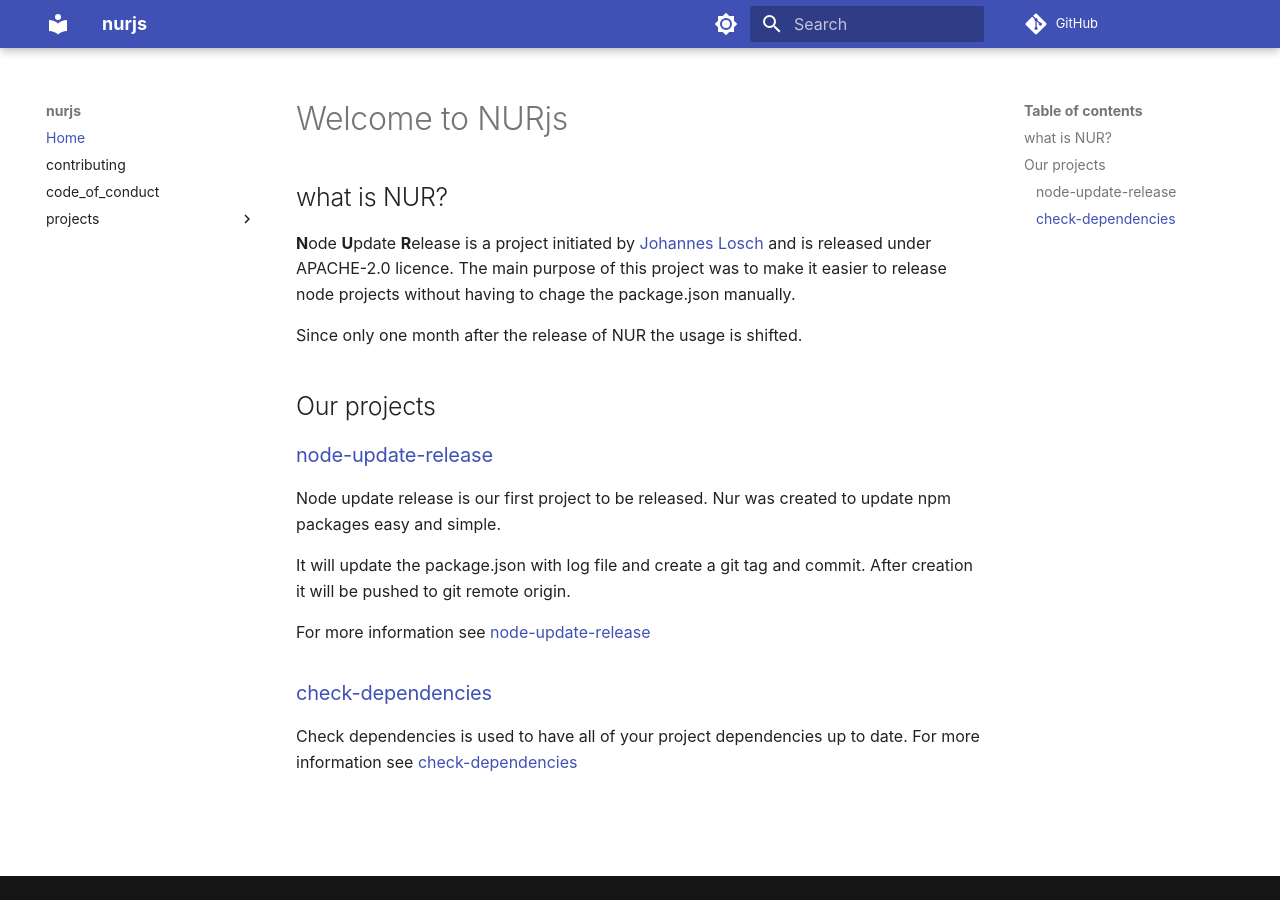
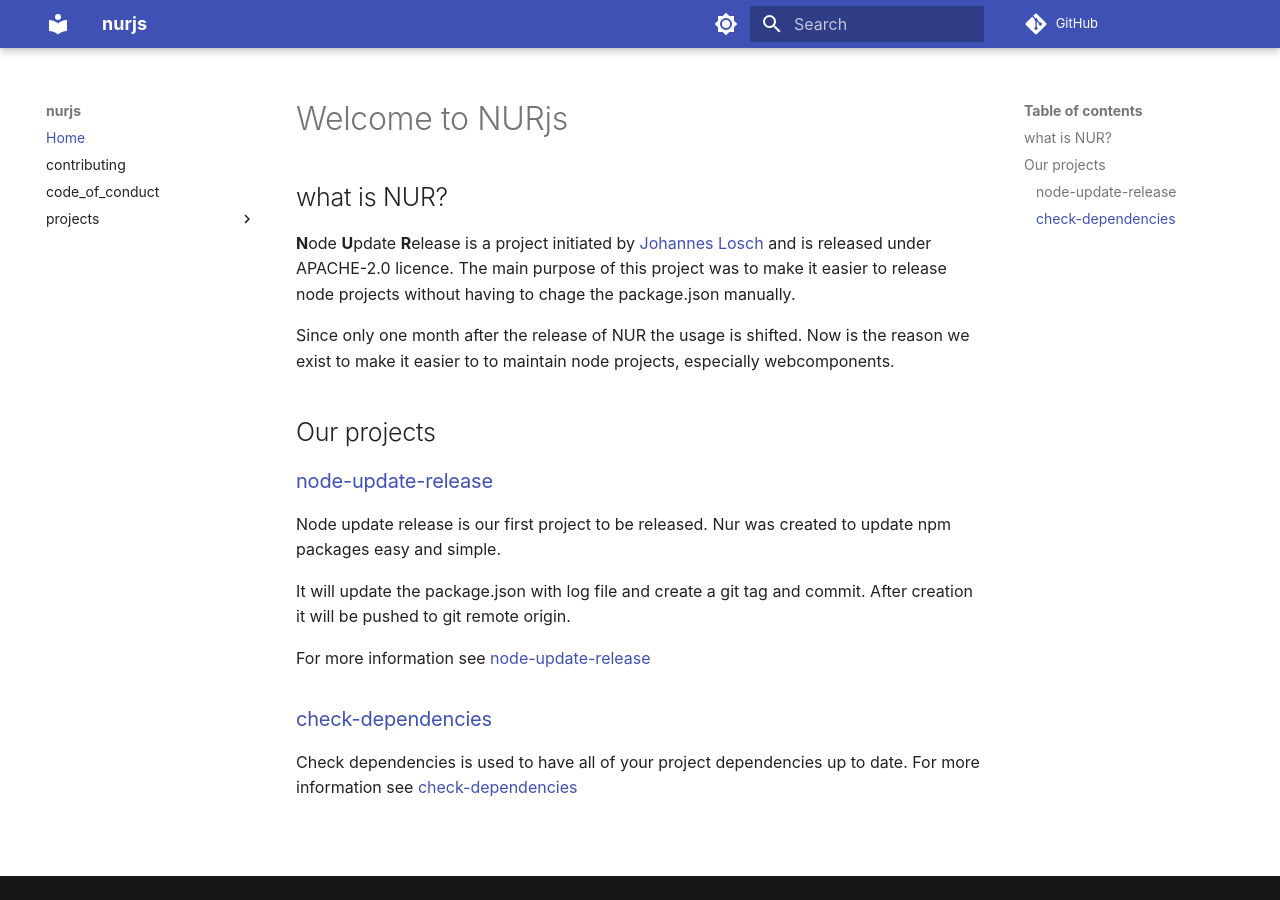
Before and after one commit to nurjs/nurjs, an MkDocs documentation site: the page built from docs/index.md, in a window 1280 px wide. Built offline with MkDocs 1.6.1 and Material for MkDocs 9.7.7, drawn with Linux system fonts in a browser that asks for light colours.

Commit message:
added usage now

```diff
--- a/docs/index.md
+++ b/docs/index.md
@@ -6,6 +6,7 @@
 The main purpose of this project was to make it easier to release node projects without having to chage the package.json manually.
 
 Since only one month after the release of NUR the usage is shifted.
+Now is the reason we exist to make it easier to to maintain node projects, especially webcomponents.
 
 ## Our projects
 
```
